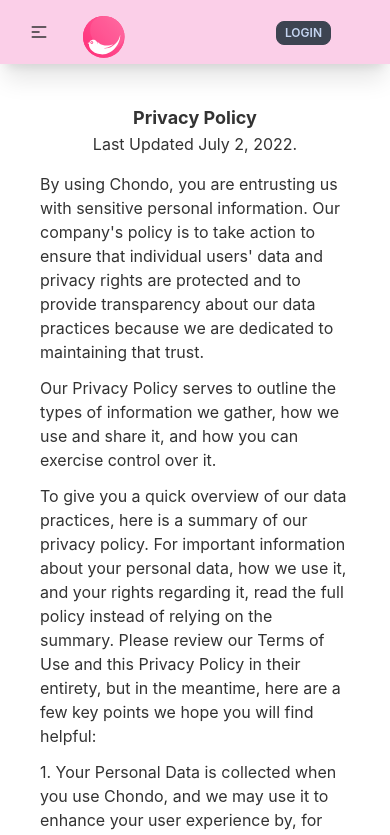
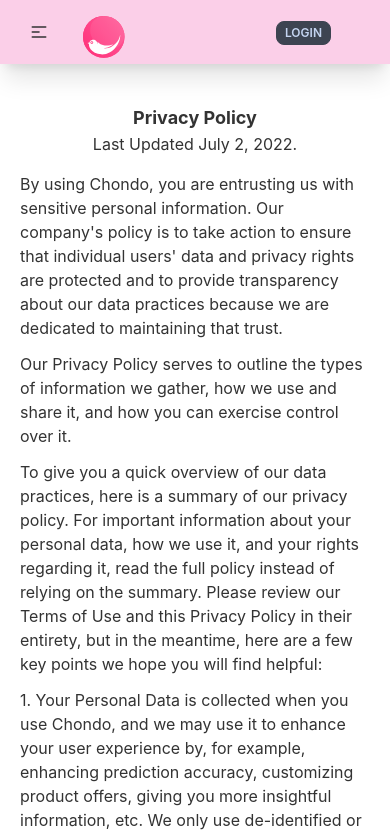
Before and after one commit to shayemhossainMK/chondo, a React (Create React App) app: page /privacypolicy in a window 390 px wide. Shown: the top 835 px of the page. Built offline with nearby package versions, Linux system fonts and the light colour scheme; no server answers.

Commit message:
new code added

```diff
--- a/src/pages/PrivacyPolicy/PrivacyPolicy.js
+++ b/src/pages/PrivacyPolicy/PrivacyPolicy.js
@@ -2,7 +2,7 @@
 
 const PrivacyPolicy = () => {
   return (
-    <div className="py-10 px-10">
+    <div className="py-10 px-5 md:px-10">
       <input type="checkbox" id="my-modal-3" class="modal-toggle" />
 
       <h3 class="text-lg font-bold text-center">Privacy Policy</h3>
```
